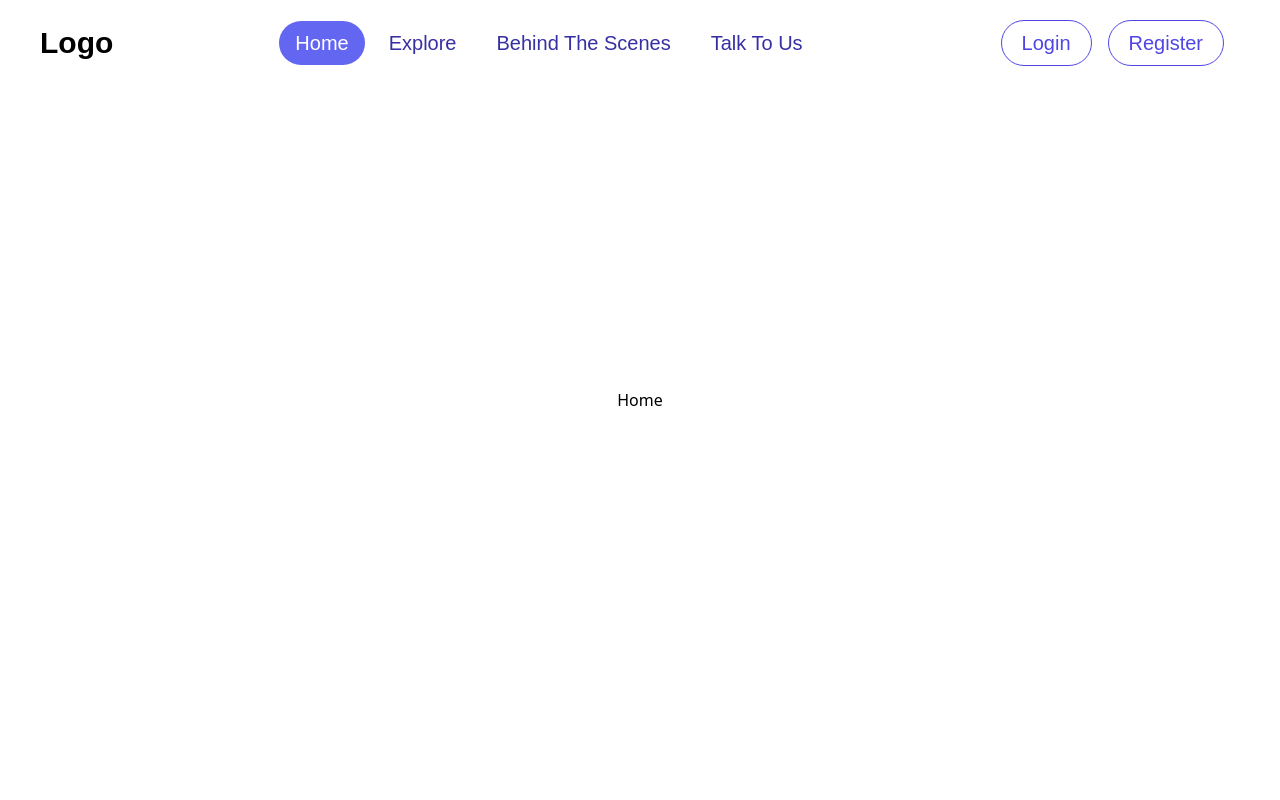
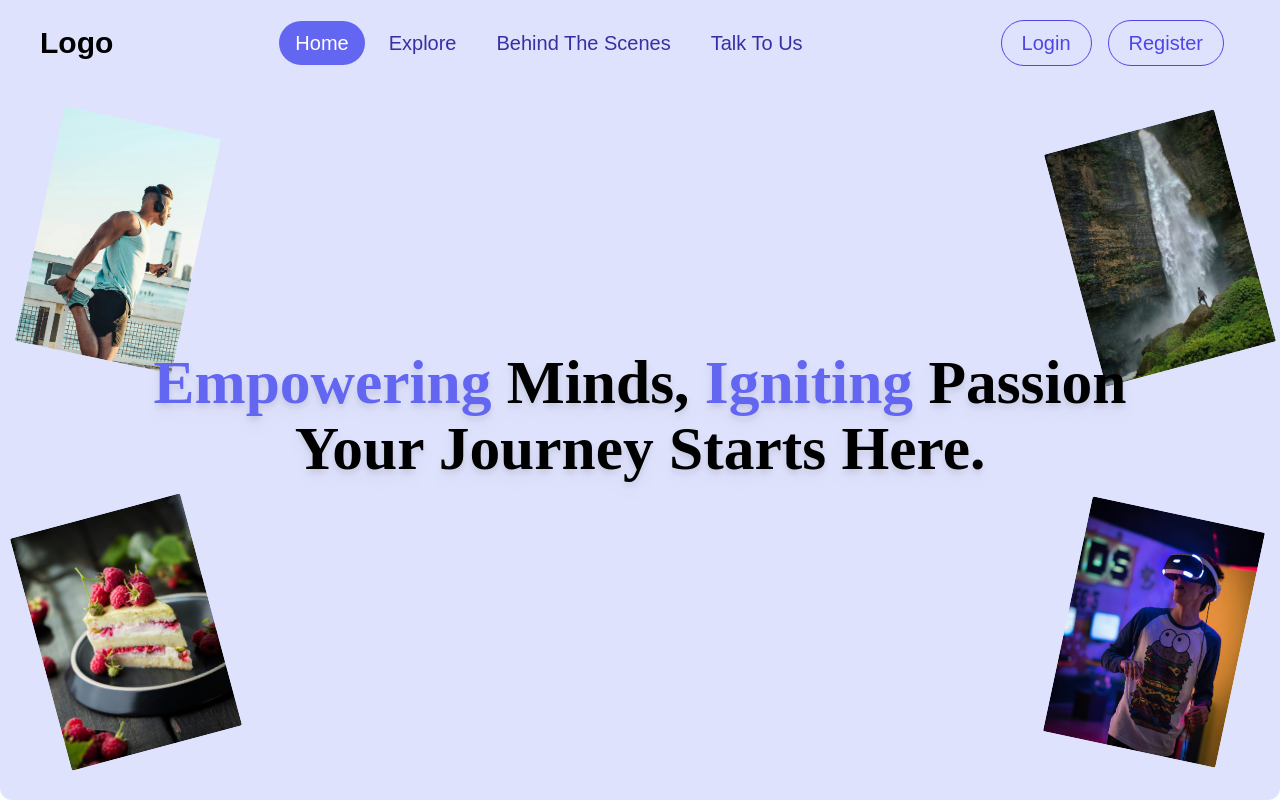
Before and after one commit to souravsaha5703/blog-react, a React (Vite) app: page / in a window 1280 px wide. Built offline with nearby package versions, Linux system fonts and the light colour scheme.

Commit message:
Hero section created

```diff
--- a/src/Pages/Home.jsx
+++ b/src/Pages/Home.jsx
@@ -1,8 +1,22 @@
 import React from 'react'
+import fitnessPic from '../assets/fitness.jpg'
+import foodPic from '../assets/food.jpg'
+import travelPic from '../assets/travel.jpg'
+import technologyPic from '../assets/technology.jpg'
+
 
 function Home() {
   return (
-    <div className='w-full h-screen flex items-center justify-center'>Home</div>
+    <div className='w-full flex items-center justify-center flex-col'>
+      <div className='w-full h-screen flex items-center justify-center flex-col relative bg-indigo-400/25 backdrop-blur-sm overflow-hidden rounded-b-xl'>
+        <h1 className='text-black font-black font-merriwhether text-[4.8vw] text-center drop-shadow-lg leading-10 z-30 mt-14'><span className='text-indigo-500'>Empowering</span> Minds, <span className='text-indigo-500'>Igniting</span> Passion</h1>
+        <h1 className='text-black font-black font-merriwhether text-[4.8vw] text-center drop-shadow-lg z-30'>Your Journey Starts Here.</h1>
+        <img src={fitnessPic} alt="fitness pic" className='w-40 h-60 object-center object-cover rounded-sm absolute top-[15%] left-[3%] rotate-12' />
+        <img src={travelPic} alt="travel pic" className='w-44 h-60 object-center object-cover rounded-sm absolute top-[16%] right-[2.5%] rotate-[-15deg]' />
+        <img src={technologyPic} alt="technology pic" className='w-44 h-60 object-center object-cover rounded-sm absolute bottom-[6%] right-[3%] rotate-12' />
+        <img src={foodPic} alt="food pic" className='w-44 h-60 object-center object-cover rounded-sm absolute bottom-[6%] left-[3%] rotate-[-15deg]' />
+      </div>
+    </div>
   )
 }
 
```
